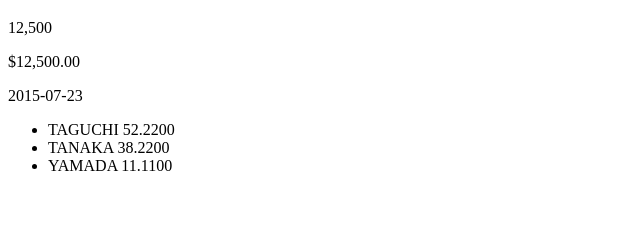
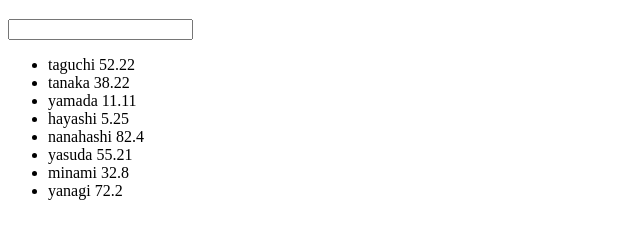
Before and after one commit to ykws/di_AngularJS, a plain HTML site: page index.html in a window 1280 px wide. Shown: the part 70-308 px from the top of the page, without its empty margins (0-640 px from the left). Drawn offline with nearby package versions, Linux system fonts and the light colour scheme.

Commit message:
ループで使えるフィルター

```diff
--- a/index.html
+++ b/index.html
@@ -9,12 +9,10 @@
 <body>
     <h1>AngularJSの練習</h1>
     <div ng-controller="myAppController">
-        <p>{{25 * 500|number}}</p>
-        <p>{{25 * 500|currency}}</p>
-        <p>{{today|date:'yyyy-MM-dd'}}</p>
+        <p><input type="text" ng-model="query.name"></p>
         <ul>
-            <li ng-repeat="user in users">
-                {{user.name|uppercase}} {{user.score|number:4}}
+            <li ng-repeat="user in users|filter:query">
+                {{user.name}} {{user.score}}
             </li>
         </ul>
     </div>
--- a/myscript.js
+++ b/myscript.js
@@ -3,7 +3,11 @@ angular.module('myApp', [])
         $scope.users = [
             {"name":"taguchi", "score":52.22},
             {"name":"tanaka", "score":38.22},
-            {"name":"yamada", "score":11.11}
+            {"name":"yamada", "score":11.11},
+            {"name":"hayashi", "score":5.25},
+            {"name":"nanahashi", "score":82.4},
+            {"name":"yasuda", "score":55.21},
+            {"name":"minami", "score":32.8},
+            {"name":"yanagi", "score":72.2}
         ];
-        $scope.today = new Date();
     });
```
